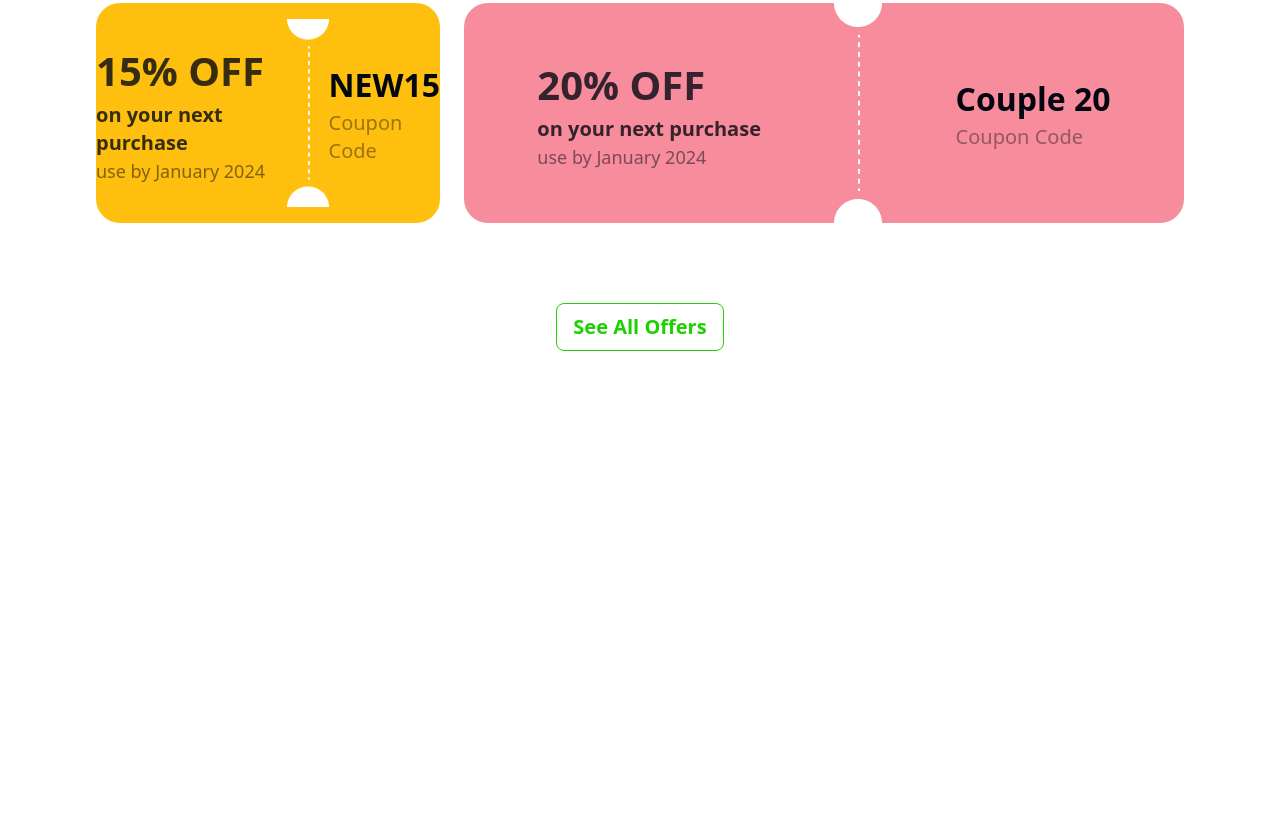
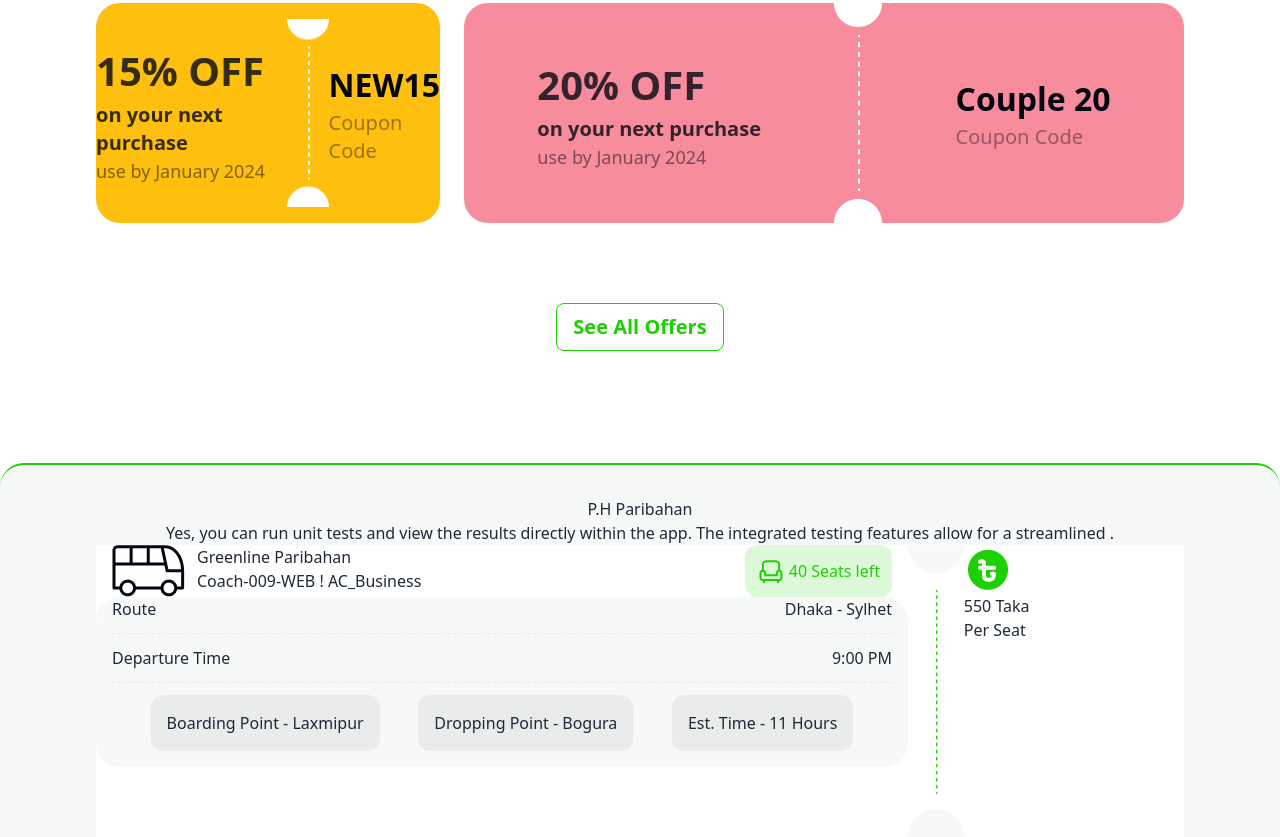
Before and after one commit to Hussain-Shamim/Assignment-05-Using-JS, a plain HTML site: page index.html in a window 1280 px wide. Shown: the part 1075-1912 px from the top of the page. Before the commit the page ends 1458 px from the top, so only its background shows below. Drawn offline with nearby package versions, Linux system fonts and the light colour scheme.

Commit message:
P.H section on going

```diff
--- a/index.html
+++ b/index.html
@@ -111,8 +111,62 @@
       </section>
 
       <!-- P.H paribahan section start here -->
-      <section class="container mx-auto px-4 lg:px-24 pt-4 lg:pt-8 ">
+      <section class="mt-28 container mx-auto bg-[#F7F8F8] px-4 lg:px-24 pt-4 lg:pt-8 border-t-2 border-[#1DD100] rounded-t-3xl ">
+        <div class="text-center">
+          <h2>P.H Paribahan</h2>
+          <p>Yes, you can run unit tests and view the results directly within the app. The integrated testing features allow for a streamlined .</p>
+        </div>
+        <div class="bg-[#FFF] flex">
+            <div class="grow">
+              <div class="flex justify-between px-4">
+                <div class="flex gap-3">
+                  <img src="images/bus-logo.png" alt="">
+                  <div>
+                    <h3>Greenline Paribahan</h3>
+                    <p>Coach-009-WEB ! AC_Business</p>
+                  </div>
+                </div>
+                <div class="flex gap-1 px-3 bg-[#1dd10026] rounded-xl justify-center items-center">
+                  <img src="images/seat-green.png" alt="">
+                  <p class="text-[#1DD100]">40 Seats left</p>
+                </div>
+              </div>
+              <div class="bg-[#F7F8F8] rounded-3xl space-y-3 px-4">
 
+                <div class="flex justify-between pb-3 border-b border-dashed">
+                  <p>Route</p>
+                  <p>Dhaka - Sylhet</p>
+                </div>
+
+                <div class="flex justify-between pb-3  border-b border-dashed">
+                  <p>Departure Time</p>
+                  <p>9:00 PM</p>
+                </div>
+
+                <div class="flex justify-evenly pb-4">
+                  <div class="bg-[#0307120d] rounded-xl text-center p-4">
+                    <p>Boarding Point - Laxmipur</p>
+                  </div>
+                  <div class="bg-[#0307120d] rounded-xl text-center p-4">
+                    <p>Dropping Point - Bogura</p>
+                  </div>
+                  <div class="bg-[#0307120d] rounded-xl text-center p-4">
+                    <p>Est. Time - 11 Hours</p>
+                  </div>
+                </div>
+              </div>
+            </div>
+
+            <div>
+              <img class="h-[292px]" src="images/info-devider.png" alt="">
+            </div>
+
+            <div class="grow">
+              <img src="images/fare.png" alt="">
+              <h4>550 Taka</h4>
+              <p>Per Seat</p>
+            </div>
+        </div>
       </section>
     </main>
     <footer>
```
